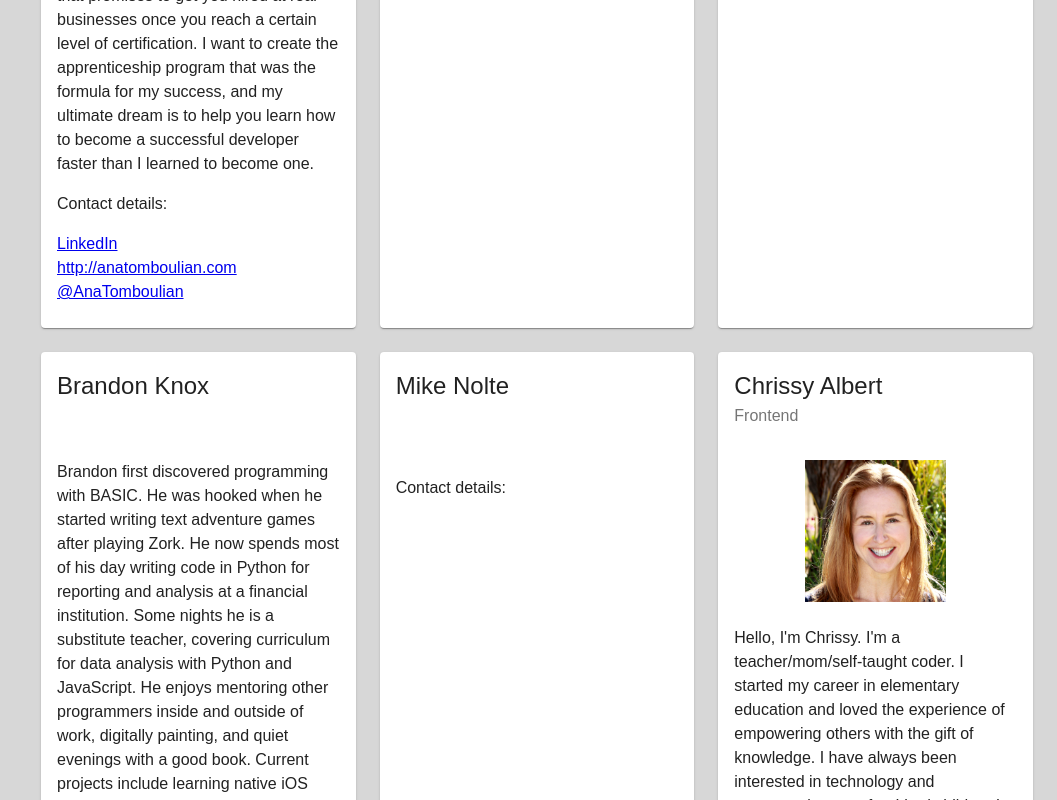
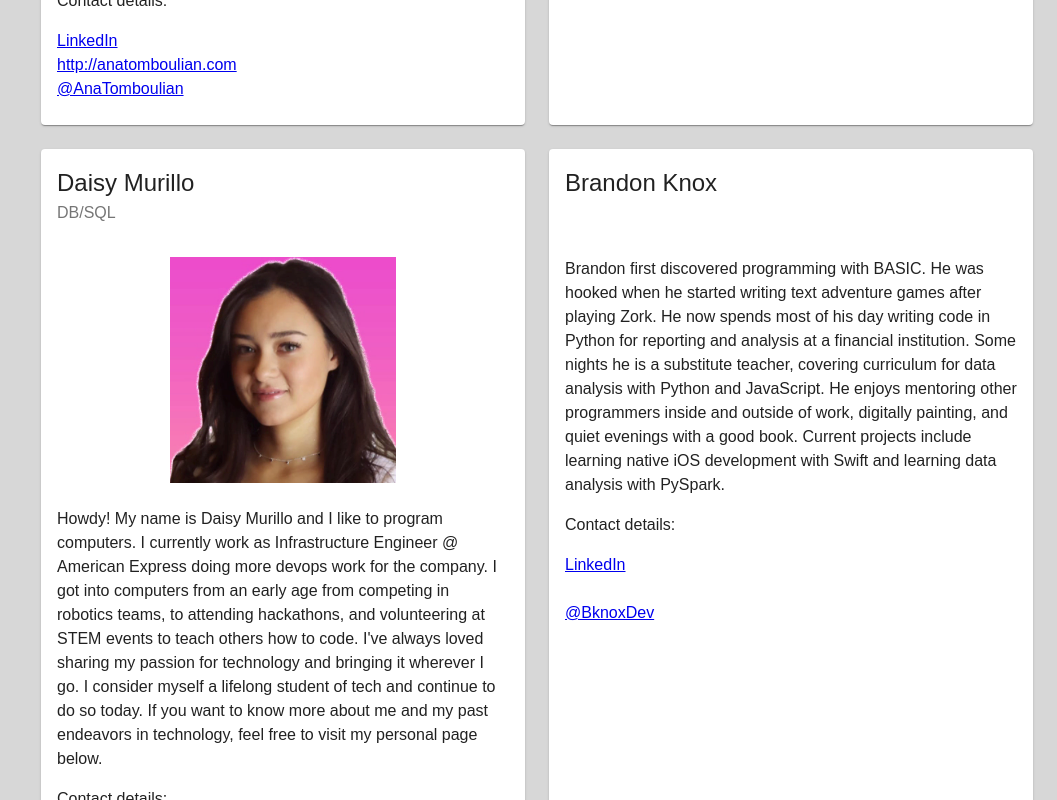
Before and after one commit to SolveStack/solvestack-frontend, a React (Create React App) app: page /about-instructors in a window 1280 px wide. Shown: the part 1060-1860 px from the top of the page, without its empty margins (223-1280 px from the left). Built offline with nearby package versions, Linux system fonts and the light colour scheme.

Commit message:
add bio, two columns for md+ screens, one column stacked for xs and sm

```diff
--- a/src/components/Instructors.tsx
+++ b/src/components/Instructors.tsx
@@ -85,7 +85,8 @@ export const instructors: Array<Instructor> = [
     key: 4,
     title: "Mike Nolte",
     specialty: "",
-    text: "",
+    text: `Good enough, smart enough, and otherwise reprehensible, Mike likes: building things and watching them work, cultural references, writing in the third person, and lists with 3 items.
+    Like many professional Infrastructure dorks, I started using computers to play video games and learn how to be much cooler online. Through an internship, I got a job doing absolutely everything for nonprofits and other companies too small to have dedicated IT staff. I started programming to build Linux phone systems and firewalls on donated hardware. When it became clear that I couldn't manage them all and also sleep, I got into  automation, and I've spent most of the past 15 years trying to automate myself out of a series of jobs.`,
     linkedIn: "",
     website: "",
     twitter: "",
@@ -107,7 +108,7 @@ export const InstructorSquare: FunctionComponent<Instructor> = (props) => {
   const classes = useStyles();
   return (
     <React.Fragment>
-      <Grid item md={4} className={classes.instructors}>
+      <Grid item md={6} className={classes.instructors}>
         <Card className={classes.card} >
         <CardHeader
           title={props.title}
--- a/src/pages/AboutInstructors.tsx
+++ b/src/pages/AboutInstructors.tsx
@@ -17,7 +17,7 @@ const AboutInstructors: FunctionComponent = () => {
     const classes = useStyles();
     return (
         <Grid container spacing={3} className={classes.aboutInstructors} >
-            <Grid item xs={12} >
+            <Grid item xs={12}  >
                 <header>
                 <Typography>
                     <h1>About the Instructors</h1>
```
